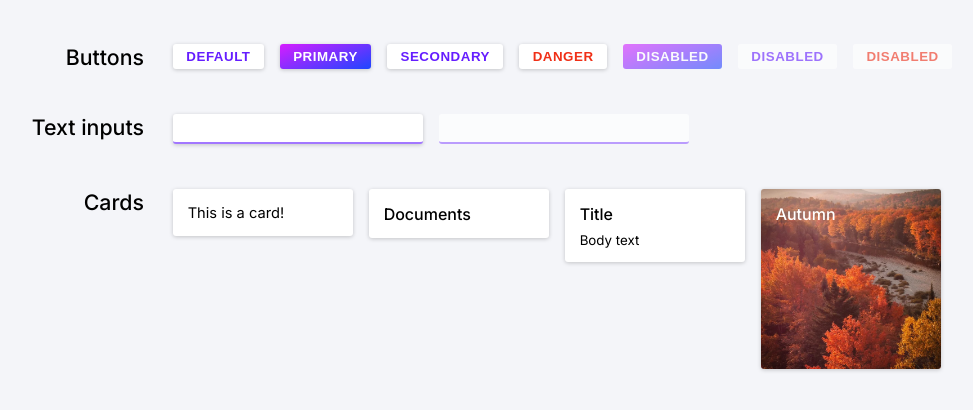
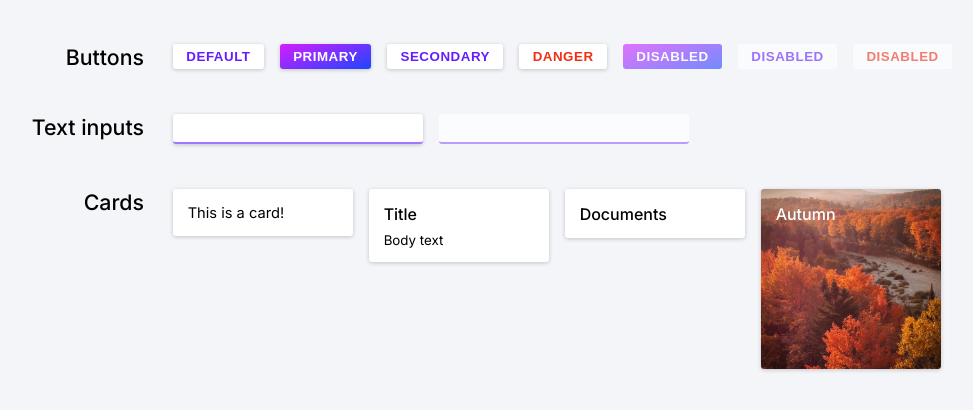
Before and after one commit to Acowdy/aether-react, a React (Create React App) app: page / in a window 1280 px wide. Shown: the top 410 px of the page, without its empty margins (12-985 px from the left). Built offline with nearby package versions, Linux system fonts and the light colour scheme.

Commit message:
Add support for links in cards

```diff
--- a/src/Card.tsx
+++ b/src/Card.tsx
@@ -1,13 +1,6 @@
 import React from 'react';
+import { JsxEmit } from 'typescript';
 import './styles/Card.scss';
-
-type CardProps = {
-    children?: React.ReactNode,
-    backgroundImage?: string,
-    backgroundImageAltText?: string,
-    width?: string,
-    height?: string,
-}
 
 export function CardTitle({children}: {children?: React.ReactNode}) {
     return (
@@ -25,20 +18,34 @@ export function CardBody({children}: {children?: React.ReactNode}) {
     );
 }
 
+type CardProps = {
+    children?: React.ReactNode,
+    backgroundImage?: string,
+    backgroundImageAltText?: string,
+    width?: string,
+    height?: string,
+    href?: string,
+}
+
 export function Card(props: CardProps) {
     let className = "card";
     if (props.backgroundImage) {
         className += " card-image";
     }
-    return (
-        <div className={className} style={{width: props.width, height: props.height}}>
-            {props.backgroundImage
-                ? <img
-                    className="background-image"
-                    src={props.backgroundImage}
-                    alt={props.backgroundImageAltText} />
-                : ''}
-            {props.children}
-        </div>
+    let elem = props.href ? "a" : "div";
+    let style = {width: props.width, height: props.height};
+    let background: React.ReactNode = '';
+    if (props.backgroundImage) {
+        background =
+            <img
+                className="background-image"
+                src={props.backgroundImage}
+                alt={props.backgroundImageAltText} />;
+    }
+    return React.createElement(
+        elem,
+        {className, style, href: props.href},
+        background,
+        props.children,
     );
 }
--- a/src/ComponentGallery.tsx
+++ b/src/ComponentGallery.tsx
@@ -54,21 +54,22 @@ export default function ComponentGallery(props) {
                 </Card>
                 <Card width="180px">
                     <CardTitle>
-                        Documents
-                    </CardTitle>
-                </Card>
-                <Card width="180px">
-                    <CardTitle>
                         Title
                     </CardTitle>
                     <CardBody>
                         Body text
                     </CardBody>
                 </Card>
+                <Card width="180px">
+                    <CardTitle>
+                        Documents
+                    </CardTitle>
+                </Card>
                 <Card backgroundImage={image}
                       backgroundImageAltText="Autumn scene"
                       width="180px"
-                      height="180px">
+                      height="180px"
+                      href="https://en.wikipedia.org/wiki/Autumn">
                     <CardTitle>
                         Autumn
                     </CardTitle>
--- a/src/styles/Card.scss
+++ b/src/styles/Card.scss
@@ -13,7 +13,12 @@
     max-width: 100%;
     height: auto;
     transition: transform 0.2s, box-shadow 0.2s;
-    cursor: pointer;
+    cursor: default;
+
+    &[href] {
+        cursor: pointer;
+        text-decoration: none;
+    }
 
     &:hover {
         transform: scale(1.025);
```
